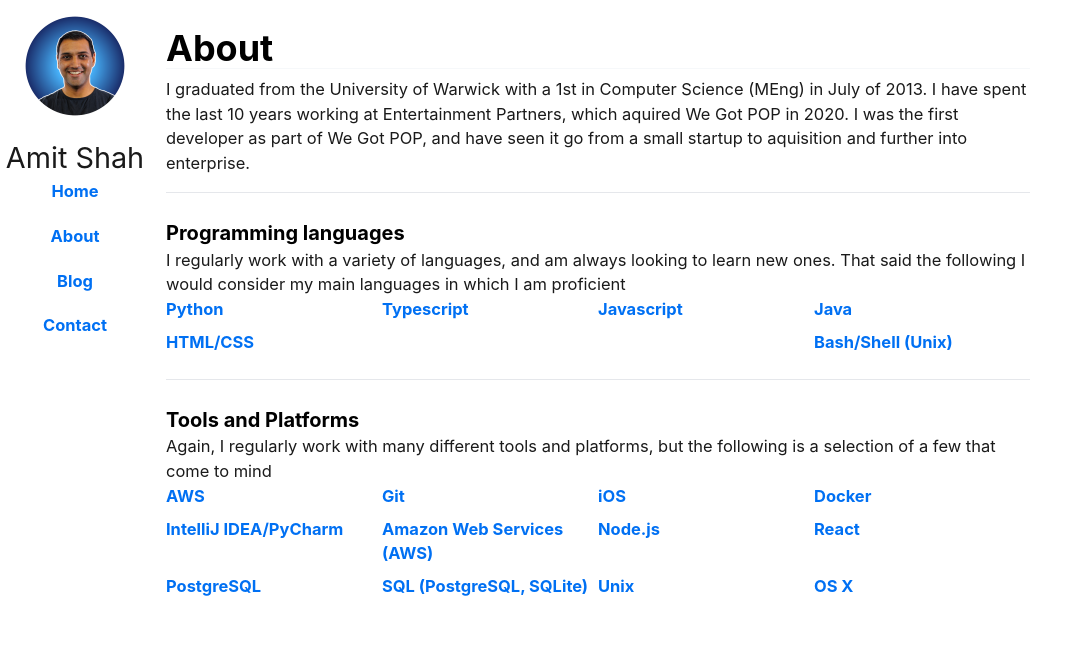
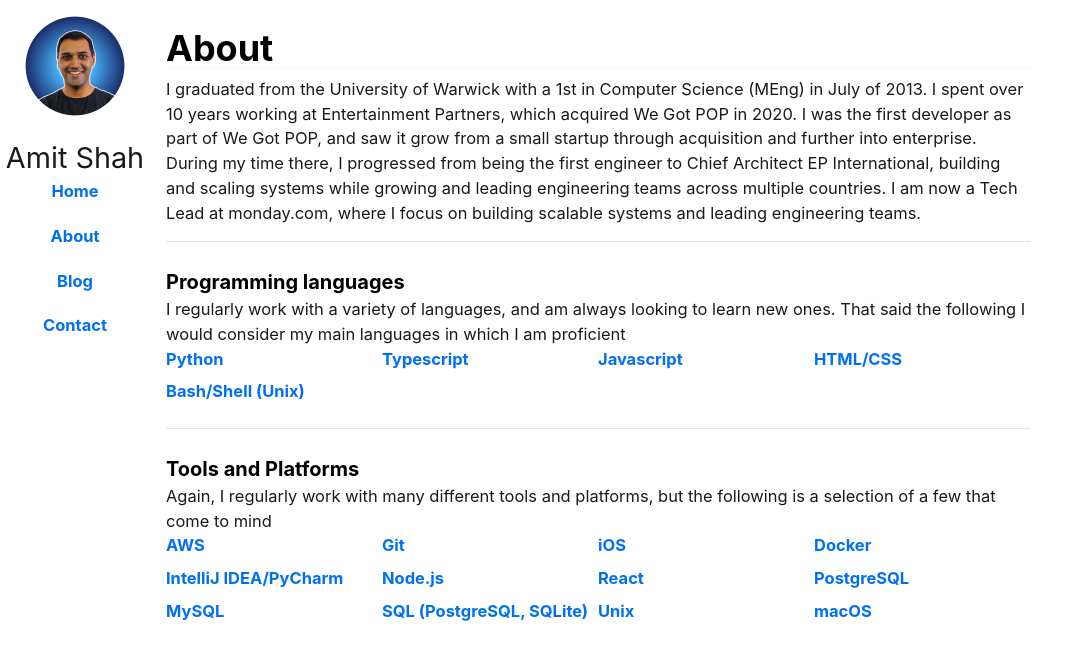
Before and after one commit to Amwam/amwam.github.io, a Next.js app: page /about in a window 1280 px wide. Shown: the top 660 px of the page, without its empty margins (0-1086 px from the left). Built offline with nearby package versions, Linux system fonts and the light colour scheme.

Commit message:
Updates to information about me

```diff
--- a/pages/about.tsx
+++ b/pages/about.tsx
@@ -13,11 +13,7 @@ const LANGUAGES = [
   },
   {
     name: 'Javascript',
-    link: 'http://jquery.com/',
-  },
-  {
-    name: 'Java',
-    link: 'http://www.java.com/',
+    link: 'https://developer.mozilla.org/en-US/docs/Web/JavaScript',
   },
   {
     name: 'HTML/CSS',
@@ -33,7 +29,7 @@ const TOOLS = [
   { name: 'AWS', link: 'https://aws.amazon.com' },
   {
     name: 'Git',
-    link: 'http://git-scm.com/',
+    link: 'https://git-scm.com/',
   },
   {
     name: 'iOS',
@@ -45,11 +41,7 @@ const TOOLS = [
   },
   {
     name: 'IntelliJ IDEA/PyCharm',
-    link: 'http://www.jetbrains.com/idea/',
-  },
-  {
-    name: 'Amazon Web Services (AWS)',
-    link: 'http://aws.amazon.com/',
+    link: 'https://www.jetbrains.com/idea/',
   },
   {
     name: 'Node.js',
@@ -61,19 +53,23 @@ const TOOLS = [
   },
   {
     name: 'PostgreSQL',
-    link: 'http://www.postgresql.org/',
+    link: 'https://www.postgresql.org/',
+  },
+  {
+    name: 'MySQL',
+    link: 'https://www.mysql.com/',
   },
   {
     name: 'SQL (PostgreSQL, SQLite)',
-    link: 'http://en.wikipedia.org/wiki/SQL',
+    link: 'https://en.wikipedia.org/wiki/SQL',
   },
   {
     name: 'Unix',
-    link: 'http://www.unix.org/',
+    link: 'https://www.unix.org/',
   },
   {
-    name: 'OS X',
-    link: 'http://www.apple.com/osx/',
+    name: 'macOS',
+    link: 'https://www.apple.com/macos/',
   },
 ];
 
@@ -86,10 +82,15 @@ export default function About() {
       <h1>About</h1>
       <div>
         I graduated from the University of Warwick with a 1st in Computer
-        Science (MEng) in July of 2013. I have spent the last 10 years working
-        at Entertainment Partners, which aquired We Got POP in 2020. I was the
-        first developer as part of We Got POP, and have seen it go from a small
-        startup to aquisition and further into enterprise.
+        Science (MEng) in July of 2013. I spent over 10 years working at
+        Entertainment Partners, which acquired We Got POP in 2020. I was the
+        first developer as part of We Got POP, and saw it grow from a small
+        startup through acquisition and further into enterprise. During my time
+        there, I progressed from being the first engineer to Chief Architect EP
+        International, building and scaling systems while growing and leading
+        engineering teams across multiple countries. I am now a Tech Lead at
+        monday.com, where I focus on building scalable systems and leading
+        engineering teams.
       </div>
       <hr />
       <div className="row">
```
Also changed, not shown: pages/index.tsx (+6 -2 lines), next-env.d.ts, 2 other files (tests, documents, lock files or other folders).
